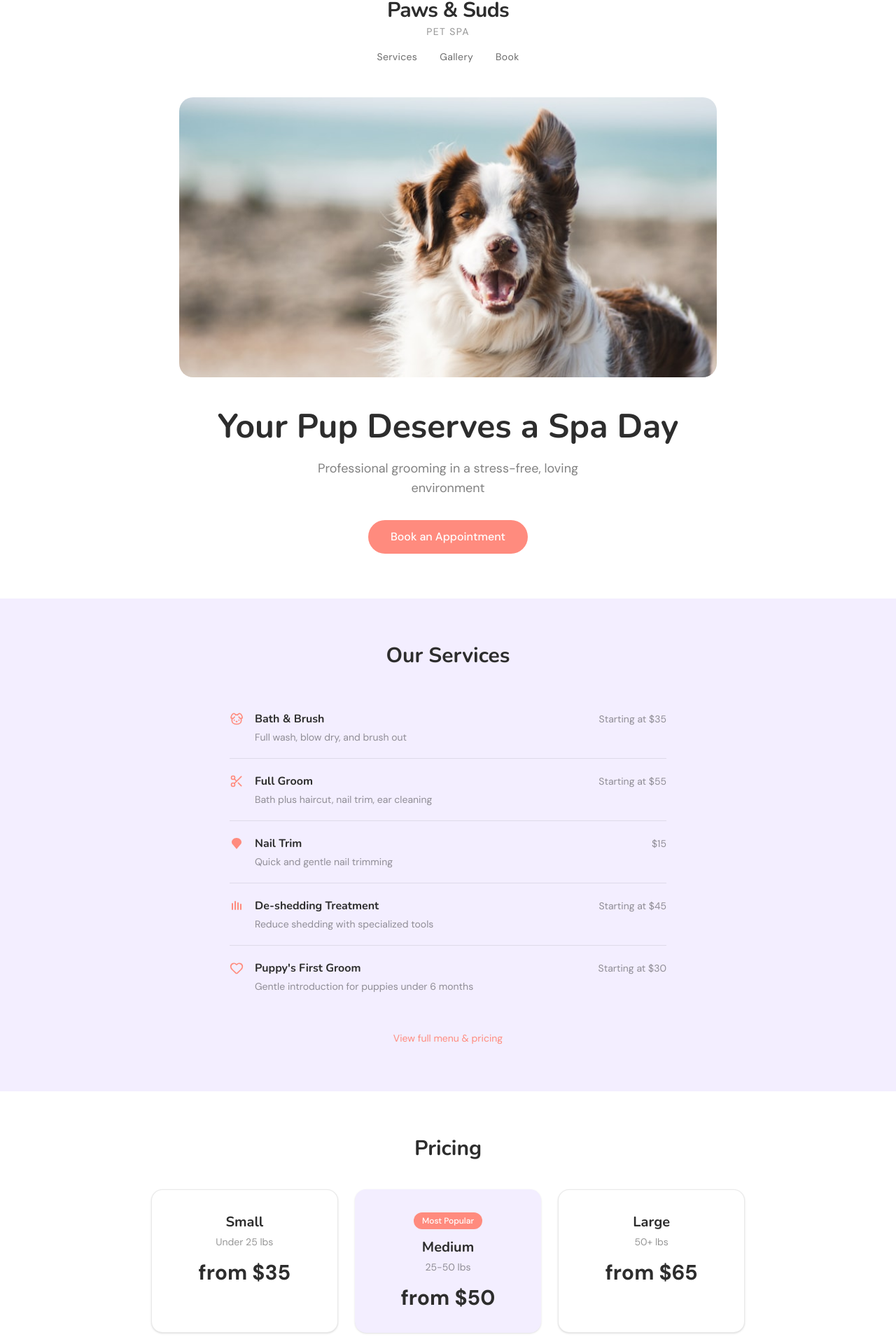
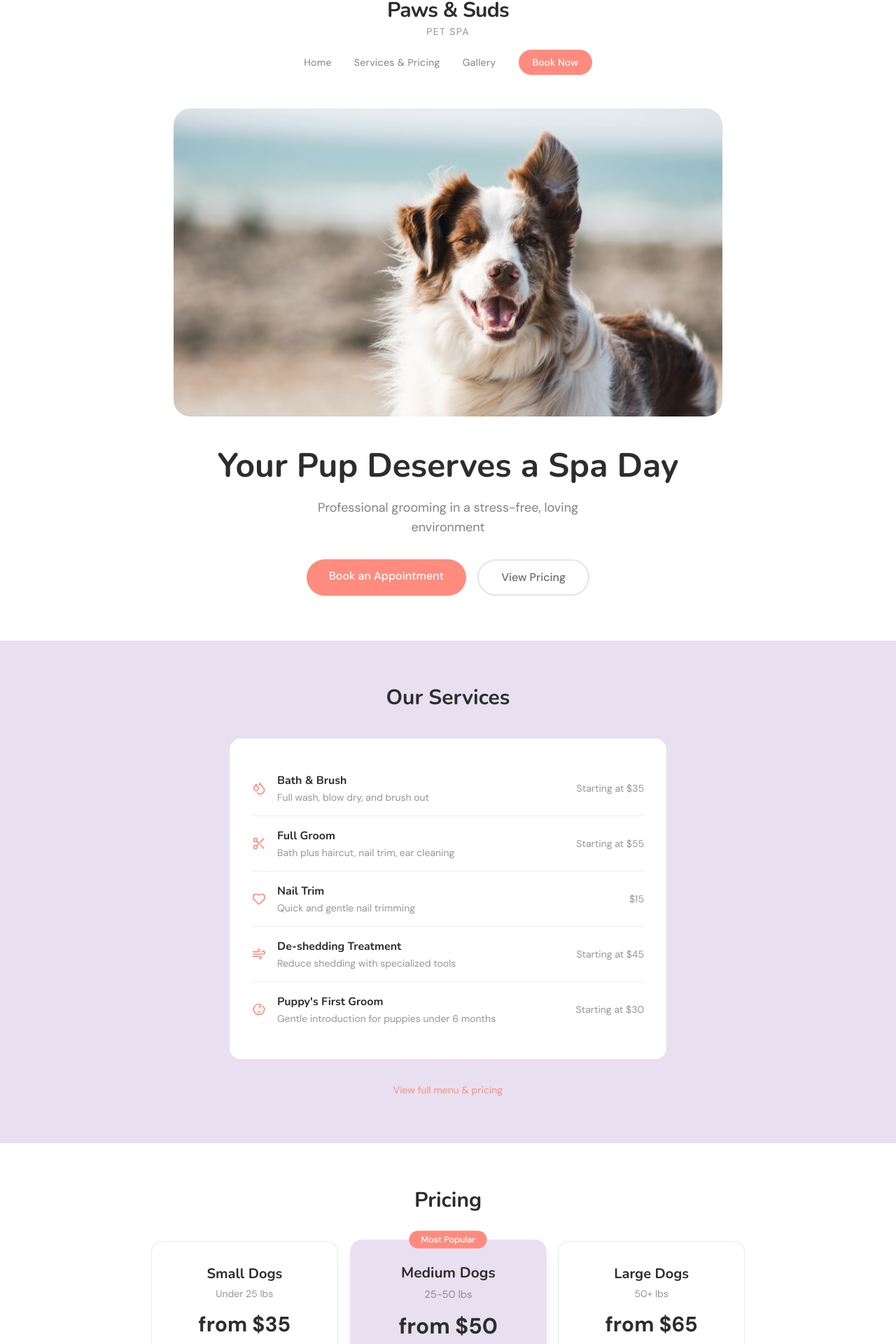
Before and after one commit to LXGIC-Studios/paws-and-suds, a Next.js app: page / in a window 1280 px wide. Shown: the part 27-1947 px from the top of the page at 70% size. Built offline with nearby package versions, Linux system fonts and the light colour scheme.

Commit message:
rebuild: boutique single-column layout with centered nav, contained hero, menu-style services, masonry gallery

```diff
--- a/app/globals.css
+++ b/app/globals.css
@@ -1,8 +1,8 @@
 @import "tailwindcss";
 
 @theme {
-  --color-lavender: #F3EEFF;
+  --color-lavender: #E8E0F0;
   --color-coral: #FF8B7E;
-  --color-yellow-soft: #FFF7E6;
+  --color-yellow-soft: #FFF3CD;
   --color-dark: #2D2D2D;
 }
--- a/app/page.tsx
+++ b/app/page.tsx
@@ -1,88 +1,96 @@
 import Link from "next/link";
 import Image from "next/image";
-import { Scissors, Heart, Dog } from "lucide-react";
+import { Scissors, Droplets, Heart, Wind, Baby } from "lucide-react";
 import PawPrint from "@/components/PawPrint";
 
 const services = [
   {
-    icon: <Dog size={20} />,
+    icon: <Droplets size={20} />,
     name: "Bath & Brush",
+    desc: "Full wash, blow dry, and brush out",
     price: "Starting at $35",
-    desc: "Full wash, blow dry, and brush out",
   },
   {
     icon: <Scissors size={20} />,
     name: "Full Groom",
+    desc: "Bath plus haircut, nail trim, ear cleaning",
     price: "Starting at $55",
-    desc: "Bath plus haircut, nail trim, ear cleaning",
-  },
-  {
-    icon: <span className="inline-block w-5 h-5"><svg viewBox="0 0 20 20" fill="currentColor"><path d="M10 2C6 2 3 5 3 8c0 2 1 3 2 4l5 6 5-6c1-1 2-2 2-4 0-3-3-6-7-6z"/></svg></span>,
-    name: "Nail Trim",
-    price: "$15",
-    desc: "Quick and gentle nail trimming",
-  },
-  {
-    icon: <span className="inline-block w-5 h-5"><svg viewBox="0 0 20 20" fill="currentColor"><rect x="3" y="6" width="2" height="10" rx="1"/><rect x="7" y="3" width="2" height="13" rx="1"/><rect x="11" y="5" width="2" height="11" rx="1"/><rect x="15" y="7" width="2" height="9" rx="1"/></svg></span>,
-    name: "De-shedding Treatment",
-    price: "Starting at $45",
-    desc: "Reduce shedding with specialized tools",
   },
   {
     icon: <Heart size={20} />,
+    name: "Nail Trim",
+    desc: "Quick and gentle nail trimming",
+    price: "$15",
+  },
+  {
+    icon: <Wind size={20} />,
+    name: "De-shedding Treatment",
+    desc: "Reduce shedding with specialized tools",
+    price: "Starting at $45",
+  },
+  {
+    icon: <Baby size={20} />,
     name: "Puppy's First Groom",
+    desc: "Gentle introduction for puppies under 6 months",
     price: "Starting at $30",
-    desc: "Gentle introduction for puppies under 6 months",
   },
+];
+
+const pricing = [
+  { size: "Small Dogs", weight: "Under 25 lbs", price: "$35", badge: null },
+  {
+    size: "Medium Dogs",
+    weight: "25-50 lbs",
+    price: "$50",
+    badge: "Most Popular",
+  },
+  { size: "Large Dogs", weight: "50+ lbs", price: "$65", badge: null },
+];
+
+const galleryImages = [
+  { src: "/images/dog1.jpg", alt: "Happy golden retriever", tall: true },
+  { src: "/images/dog2.jpg", alt: "Well-groomed poodle", tall: false },
+  { src: "/images/dog3.jpg", alt: "Adorable french bulldog", tall: false },
+  { src: "/images/dog4.jpg", alt: "Fluffy white dog", tall: true },
+  { src: "/images/dog5.jpg", alt: "Dog enjoying bath time", tall: false },
+  { src: "/images/dog6.jpg", alt: "Two dogs playing", tall: true },
+  { src: "/images/dog7.jpg", alt: "Golden retriever portrait", tall: false },
+  { src: "/images/dog8.jpg", alt: "French bulldog puppy", tall: false },
 ];
 
 const testimonials = [
   {
-    quote: "My golden retriever has never looked so good. They were so gentle with him!",
+    quote:
+      "My golden retriever has never looked so good. They were so gentle with him!",
     name: "Megan C.",
     pet: "Cooper (Golden Retriever)",
   },
   {
-    quote: "Paws & Suds is the only groomer my picky poodle will tolerate. That says everything.",
+    quote:
+      "Paws & Suds is the only groomer my picky poodle will tolerate. That says everything.",
     name: "Andre J.",
     pet: "Bella (Standard Poodle)",
   },
   {
-    quote: "The puppy first groom package was perfect. My little guy was nervous but they handled it beautifully.",
+    quote:
+      "The puppy first groom package was perfect. My little guy was nervous but they handled it beautifully.",
     name: "Stephanie H.",
     pet: "Milo (French Bulldog)",
   },
 ];
 
-const galleryImages = [
-  { src: "/images/dog1.jpg", alt: "Happy golden retriever" },
-  { src: "/images/dog2.jpg", alt: "Well-groomed poodle" },
-  { src: "/images/dog3.jpg", alt: "Adorable french bulldog" },
-  { src: "/images/dog4.jpg", alt: "Fluffy white dog" },
-  { src: "/images/dog5.jpg", alt: "Dog enjoying bath time" },
-  { src: "/images/dog6.jpg", alt: "Two dogs playing" },
-  { src: "/images/dog7.jpg", alt: "Golden retriever portrait" },
-  { src: "/images/dog8.jpg", alt: "French bulldog puppy" },
-];
-
-const pricing = [
-  { size: "Small", weight: "Under 25 lbs", price: "$35", badge: null },
-  { size: "Medium", weight: "25-50 lbs", price: "$50", badge: "Most Popular" },
-  { size: "Large", weight: "50+ lbs", price: "$65", badge: null },
-];
-
 export default function Home() {
   return (
     <div>
-      {/* Hero */}
+      {/* Hero - Contained image card, NOT full-width */}
       <section className="max-w-4xl mx-auto px-6 pt-8 pb-16">
-        <div className="rounded-[20px] overflow-hidden mx-auto max-w-3xl">
+        <div className="rounded-3xl overflow-hidden mx-4 md:mx-8">
           <Image
             src="/images/dog1.jpg"
             alt="Happy groomed dog"
-            width={800}
-            height={500}
-            className="w-full h-[400px] object-cover"
+            width={900}
+            height={550}
+            className="w-full h-[360px] md:h-[440px] object-cover"
             priority
           />
         </div>
@@ -93,39 +101,47 @@ export default function Home() {
           <p className="mt-4 text-dark/60 text-lg max-w-md mx-auto">
             Professional grooming in a stress-free, loving environment
           </p>
+          <div className="flex flex-wrap justify-center gap-4 mt-8">
             <Link
               href="/book"
-            className="inline-block mt-8 px-8 py-3 bg-coral text-white font-medium rounded-full hover:opacity-90 transition-opacity duration-300"
+              className="px-8 py-3 bg-coral text-white font-medium rounded-full hover:opacity-90 transition-opacity duration-300"
             >
               Book an Appointment
             </Link>
+            <Link
+              href="#pricing"
+              className="px-8 py-3 border-2 border-lavender text-dark/70 font-medium rounded-full hover:bg-lavender transition-colors duration-300"
+            >
+              View Pricing
+            </Link>
+          </div>
         </div>
       </section>
 
-      {/* Services */}
+      {/* Services - Vertical menu list */}
       <section className="bg-lavender py-16">
         <div className="max-w-2xl mx-auto px-6">
           <h2 className="font-[family-name:var(--font-nunito)] text-3xl font-bold text-dark text-center mb-10">
             Our Services
           </h2>
-          <div className="divide-y divide-dark/10">
-            {services.map((s) => (
-              <div
-                key={s.name}
-                className="py-5 flex items-start gap-4 group hover:pl-3 hover:border-l-2 hover:border-coral transition-all duration-300"
-              >
-                <span className="text-coral mt-0.5 shrink-0">{s.icon}</span>
-                <div className="flex-1">
-                  <div className="flex items-baseline justify-between gap-4">
+          <div className="bg-white rounded-2xl p-6 md:p-8">
+            {services.map((s, i) => (
+              <div key={s.name}>
+                <div className="flex items-center gap-4 py-4">
+                  <span className="text-coral shrink-0">{s.icon}</span>
+                  <div className="flex-1 min-w-0">
                     <h3 className="font-[family-name:var(--font-nunito)] font-bold text-dark">
                       {s.name}
                     </h3>
-                    <span className="text-sm text-dark/50 whitespace-nowrap">
+                    <p className="text-sm text-dark/50 mt-0.5">{s.desc}</p>
+                  </div>
+                  <span className="text-sm text-dark/50 whitespace-nowrap shrink-0">
                     {s.price}
                   </span>
                 </div>
-                  <p className="text-sm text-dark/50 mt-1">{s.desc}</p>
-                </div>
+                {i < services.length - 1 && (
+                  <div className="border-b border-dark/8" />
+                )}
               </div>
             ))}
           </div>
@@ -140,21 +156,23 @@ export default function Home() {
         </div>
       </section>
 
-      {/* Pricing */}
-      <section className="max-w-4xl mx-auto px-6 py-16">
+      {/* Pricing - Three rounded cards */}
+      <section id="pricing" className="max-w-4xl mx-auto px-6 py-16">
         <h2 className="font-[family-name:var(--font-nunito)] text-3xl font-bold text-dark text-center mb-10">
           Pricing
         </h2>
-        <div className="grid md:grid-cols-3 gap-6">
+        <div className="grid md:grid-cols-3 gap-6 items-end">
           {pricing.map((p) => (
             <div
               key={p.size}
-              className={`rounded-2xl p-8 text-center shadow-sm transition-shadow duration-300 hover:shadow-md ${
-                p.badge ? "bg-lavender" : "bg-white border border-dark/10"
+              className={`rounded-2xl p-8 text-center transition-all duration-300 ${
+                p.badge
+                  ? "bg-lavender shadow-lg scale-105 relative"
+                  : "bg-white border border-dark/10 hover:shadow-md"
               }`}
             >
               {p.badge && (
-                <span className="inline-block text-xs font-medium text-white bg-coral rounded-full px-3 py-1 mb-3">
+                <span className="absolute -top-3 left-1/2 -translate-x-1/2 text-xs font-medium text-white bg-coral rounded-full px-4 py-1">
                   {p.badge}
                 </span>
               )}
@@ -170,7 +188,7 @@ export default function Home() {
         </div>
       </section>
 
-      {/* Gallery */}
+      {/* Gallery - Masonry grid */}
       <section className="bg-lavender py-16">
         <div className="max-w-5xl mx-auto px-6">
           <h2 className="font-[family-name:var(--font-nunito)] text-3xl font-bold text-dark text-center mb-10">
@@ -180,14 +198,16 @@ export default function Home() {
             {galleryImages.map((img, i) => (
               <div
                 key={i}
-                className="break-inside-avoid overflow-hidden rounded-xl hover:scale-[1.03] transition-transform duration-300"
+                className="break-inside-avoid overflow-hidden rounded-xl hover:scale-[1.02] transition-transform duration-300"
               >
                 <Image
                   src={img.src}
                   alt={img.alt}
                   width={400}
-                  height={300 + (i % 3) * 80}
-                  className="w-full object-cover"
+                  height={img.tall ? 500 : 300}
+                  className={`w-full object-cover ${
+                    img.tall ? "h-[320px]" : "h-[220px]"
+                  }`}
                 />
               </div>
             ))}
@@ -215,7 +235,7 @@ export default function Home() {
                 &ldquo;{t.quote}&rdquo;
               </p>
               <p className="mt-3 text-sm text-dark/50">
-                &mdash; {t.name}, {t.pet}
+                - {t.name}, {t.pet}
               </p>
             </div>
             {i < testimonials.length - 1 && (
--- a/components/Footer.tsx
+++ b/components/Footer.tsx
@@ -34,7 +34,7 @@ export default function Footer() {
           <p className="text-xs text-dark/40">
             Built by{" "}
             <Link
-              href="https://lxgic.dev"
+              href="https://lxgicstudios.com"
               target="_blank"
               className="hover:text-coral transition-colors duration-300"
             >
--- a/components/Navigation.tsx
+++ b/components/Navigation.tsx
@@ -15,18 +15,19 @@ export default function Navigation() {
   }, []);
 
   const links = [
-    { href: "/services", label: "Services" },
+    { href: "/", label: "Home" },
+    { href: "/services", label: "Services & Pricing" },
     { href: "/gallery", label: "Gallery" },
-    { href: "/book", label: "Book" },
   ];
 
   return (
     <header
       className={`sticky top-0 z-50 transition-all duration-300 ${
-        scrolled ? "bg-white shadow-sm" : "bg-white"
+        scrolled ? "bg-white/95 backdrop-blur-sm shadow-sm" : "bg-white"
       }`}
     >
       <div className="max-w-4xl mx-auto px-6 pt-6 pb-4">
+        {/* Centered logo */}
         <div className="text-center">
           <Link href="/">
             <h1 className="font-[family-name:var(--font-nunito)] text-3xl font-bold text-dark tracking-tight">
@@ -38,21 +39,27 @@ export default function Navigation() {
           </Link>
         </div>
 
-        {/* Desktop nav */}
-        <nav className="hidden md:flex justify-center gap-8 mt-4">
+        {/* Desktop nav - centered row below logo */}
+        <nav className="hidden md:flex justify-center items-center gap-8 mt-4">
           {links.map((l) => (
             <Link
               key={l.href}
               href={l.href}
-              className="text-sm tracking-wide text-dark/70 hover:text-coral transition-colors duration-300"
+              className="text-sm tracking-wide text-dark/60 hover:text-dark transition-colors duration-300"
             >
               {l.label}
             </Link>
           ))}
+          <Link
+            href="/book"
+            className="text-sm font-medium px-5 py-2 bg-coral text-white rounded-full hover:opacity-90 transition-opacity duration-300"
+          >
+            Book Now
+          </Link>
         </nav>
 
-        {/* Mobile hamburger */}
-        <div className="md:hidden flex justify-center mt-3">
+        {/* Mobile - hamburger + Book Now pill */}
+        <div className="md:hidden flex justify-center items-center gap-4 mt-3">
           <button
             onClick={() => setOpen(!open)}
             className="text-dark/60"
@@ -60,6 +67,12 @@ export default function Navigation() {
           >
             {open ? <X size={22} /> : <Menu size={22} />}
           </button>
+          <Link
+            href="/book"
+            className="text-sm font-medium px-5 py-2 bg-coral text-white rounded-full hover:opacity-90 transition-opacity duration-300"
+          >
+            Book Now
+          </Link>
         </div>
 
         {open && (
@@ -69,7 +82,7 @@ export default function Navigation() {
                 key={l.href}
                 href={l.href}
                 onClick={() => setOpen(false)}
-                className="text-sm tracking-wide text-dark/70 hover:text-coral transition-colors duration-300"
+                className="text-sm tracking-wide text-dark/60 hover:text-dark transition-colors duration-300"
               >
                 {l.label}
               </Link>
```
Lines whose indentation alone changed are shown as unchanged.
